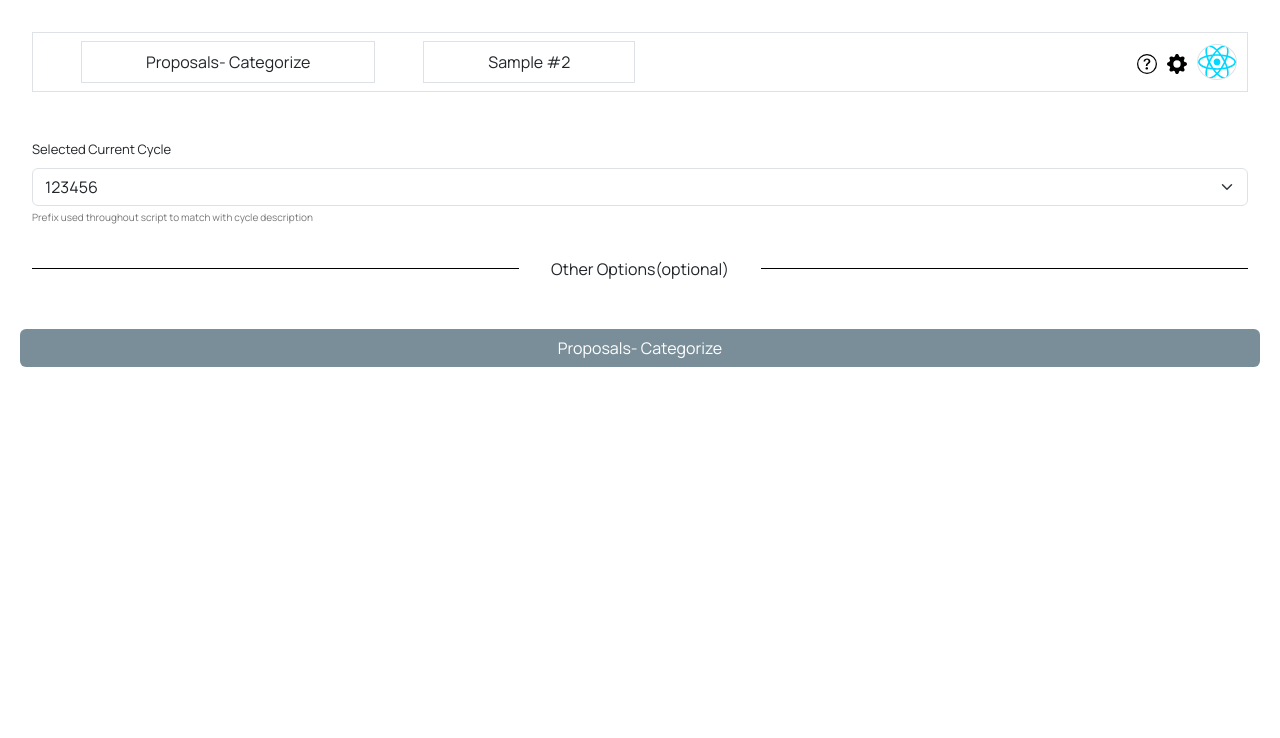
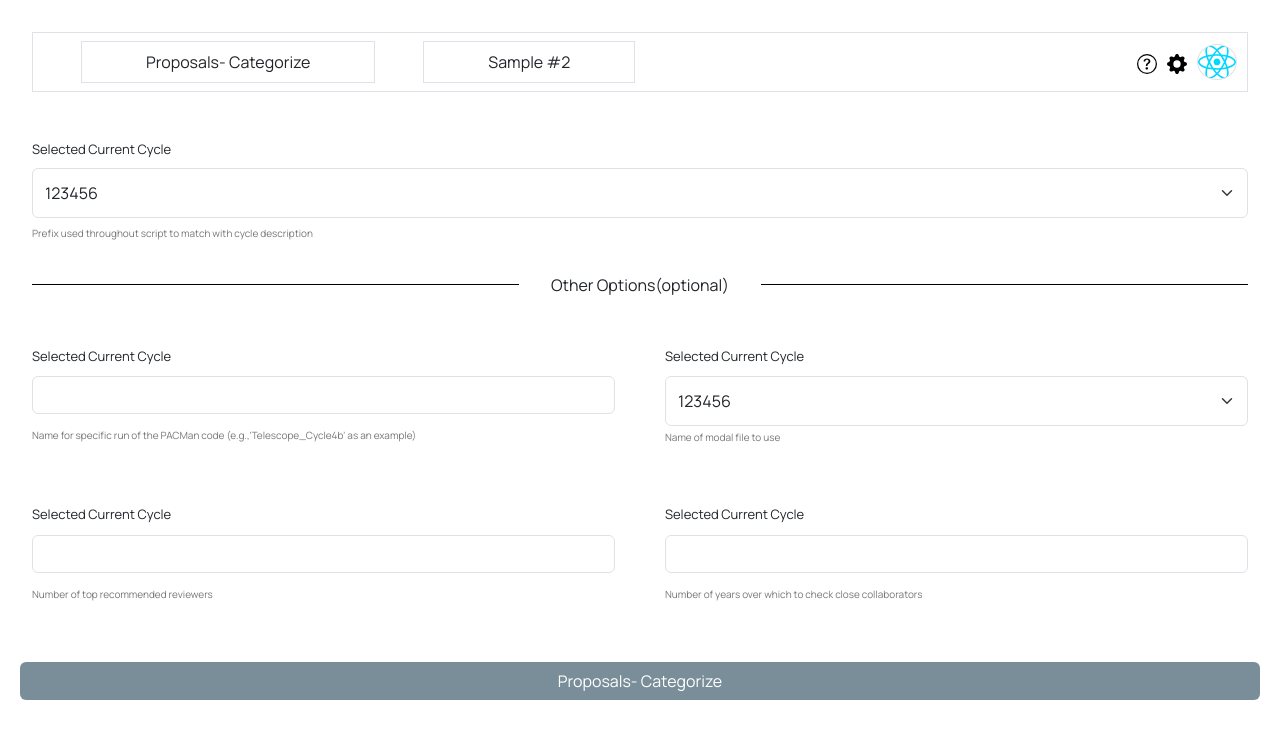
Before and after one commit to deepthought-initiative/pacmanweb, a React (Vite) app in the folder frontend/: page / in a window 1280 px wide. Shown: the top 738 px of the page. Built offline with nearby package versions, Linux system fonts and the light colour scheme.

Commit message:
Add inputs for optional other config options

```diff
--- /dev/null
+++ b/frontend/src/components/dropdownConfigOption.jsx
@@ -0,0 +1,21 @@
+import "../css/dropdownConfigOption.css";
+
+const DropdownConfigOption = ({ data }) => {
+  return (
+    <div>
+        <label className="form-label" htmlFor="CurrentCycle">Selected Current Cycle</label>
+        <div className="select-wrapper">
+            <select id="CurrentCycle" className="form-select" aria-label="Select Current Cycle">
+              {data.map((number) => (
+                <option key={number} value={number}>
+                  {number}
+                </option>
+              ))}
+            </select>
+        </div>
+    </div>
+  )
+}
+
+
+export default DropdownConfigOption
--- /dev/null
+++ b/frontend/src/components/inputConfigOption.jsx
@@ -0,0 +1,12 @@
+const InputConfigOption = () => {
+  return (
+    <>
+      <label className="form-label" htmlFor="CurrentCycle">Selected Current Cycle</label>
+      <div className="input-group">
+          <input type="text" className="form-control"/>
+      </div>
+    </>
+  )
+}
+
+export default InputConfigOption
--- a/frontend/src/components/otherConfigOptions.jsx
+++ b/frontend/src/components/otherConfigOptions.jsx
@@ -1,9 +1,38 @@
 import "../css/otherConfigOptions.css";
+import DropdownConfigOption from "./dropdownConfigOption";
+import InputConfigOption from "./inputConfigOption";
 
 const OtherConfigOptions = () => {
+  const numbers = [123456, 987654, 456789, 567890, 234567, 890123, 345678, 678901, 789012, 172345];
   return (
     <>
       <div className="separator">Other Options(optional)</div>
+      <div className="all-options">
+        <div className="single-option">
+          <InputConfigOption />
+          <div className='form-text text-start'>
+            Name for specific run of the PACMan code (e.g.,'Telescope_Cycle4b' as an example)
+          </div>
+        </div>
+        <div className="single-option">
+          <DropdownConfigOption data={numbers} />
+          <div className='form-text text-start'>
+            Name of modal file to use
+          </div>
+        </div>
+        <div className="single-option">
+          <InputConfigOption />
+          <div className='form-text text-start'>
+            Number of top recommended reviewers
+          </div>
+        </div>
+        <div className="single-option">
+          <InputConfigOption />
+          <div className='form-text text-start'>
+            Number of years over which to check close collaborators
+          </div>
+        </div>
+      </div>
       <div className="row mt-5">
         <button className="btn">Proposals- Categorize</button>
       </div>
--- a/frontend/src/components/searchBox.jsx
+++ b/frontend/src/components/searchBox.jsx
@@ -1,11 +1,12 @@
 import "../css/searchBox.css";
+import DropdownConfigOption from "./dropdownConfigOption";
 import OtherConfigOptions from "./otherConfigOptions";
 
 
 const SearchBox = () => {
   // const [show, setShow] = useState(false)
 
-const numbers = [123456, 987654, 456789, 567890, 234567, 890123, 345678, 678901, 789012, 172345];
+  const numbers = [123456, 987654, 456789, 567890, 234567, 890123, 345678, 678901, 789012, 172345];
 
   // const handleClick = () => {
   //   setShow(show => !show)
@@ -14,22 +15,15 @@ const numbers = [123456, 987654, 456789, 567890, 234567, 890123, 345678, 678901,
     <>
     <div className="mt-5" id="main-container">
       <form>
-        <label className="form-label" htmlFor="CurrentCycle">Selected Current Cycle</label>
-        <select id="CurrentCycle" className="form-select" aria-label="Select Current Cycle">
-          {numbers.map((number) => {
-          return (
-          <option key={number} value={number}>
-            {number}
-          </option>);
-        })}
-        </select>
-
-        <div className='form-text text-start'>
+        <div>
+          <DropdownConfigOption data={numbers}/>
+          <div className='form-text text-start mt-2'>
             Prefix used throughout script to match with cycle description
+          </div>
         </div>
+        <OtherConfigOptions />
       </form>
     </div>
-    <OtherConfigOptions />
     </>
 
 
--- /dev/null
+++ b/frontend/src/css/dropdownConfigOption.css
@@ -0,0 +1,4 @@
+.form-select{
+    height: 50px;
+    overflow-y:auto;
+}
--- a/frontend/src/css/otherConfigOptions.css
+++ b/frontend/src/css/otherConfigOptions.css
@@ -19,3 +19,23 @@
 .separator:not(:empty)::after {
   margin-left: 2rem;
 }
+
+.all-options {
+  position: relative;
+  display: grid;
+  grid-template-columns: repeat(2, 1fr);
+  grid-template-rows: repeat(2, 1fr);
+  margin: auto;
+  margin-top: 50px;
+  gap: 50px;
+}
+
+.single-option {
+  padding-bottom: 10px;
+}
+
+.single-option input,
+.single-option label {
+  display: block;
+  margin-bottom: 10px;
+}
```
